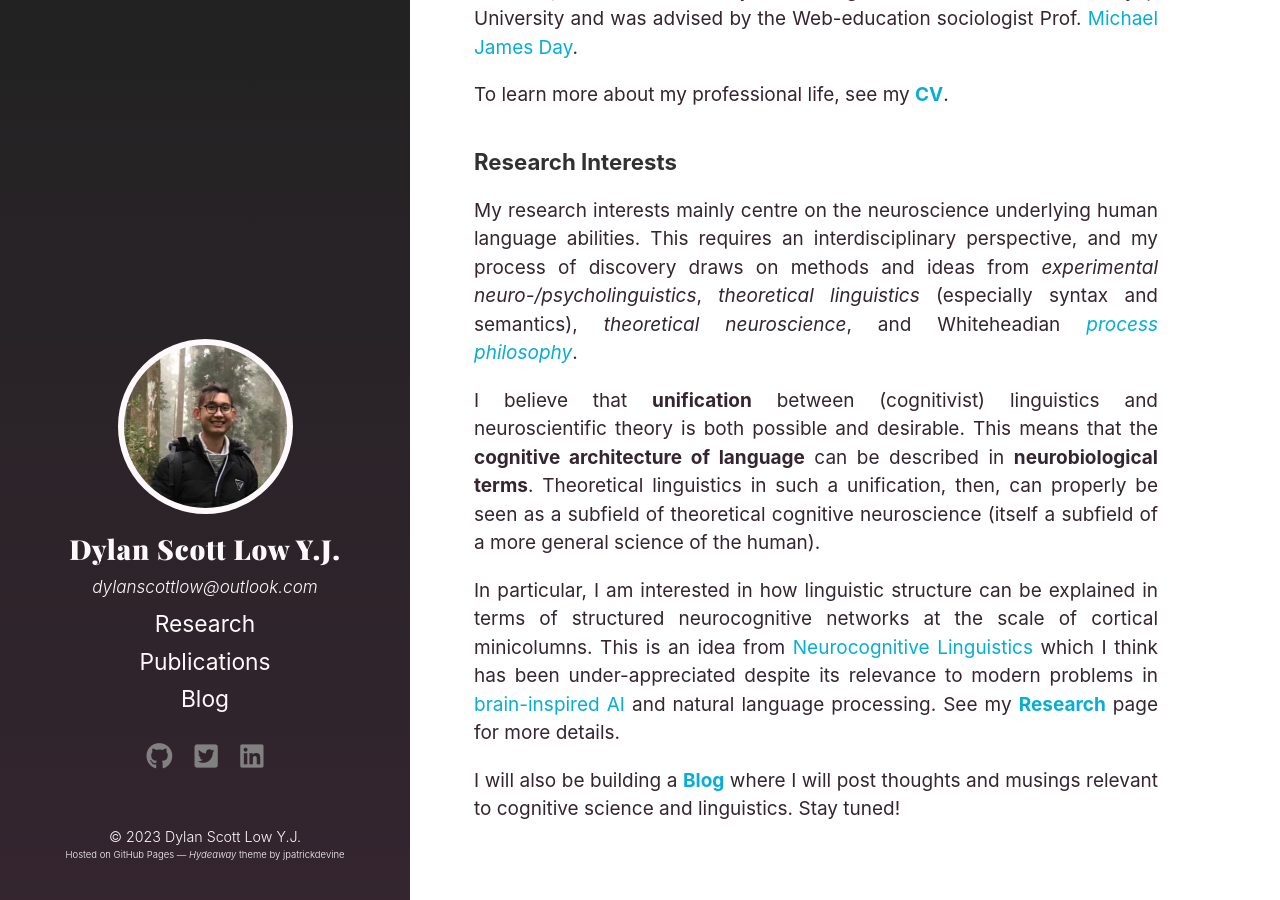
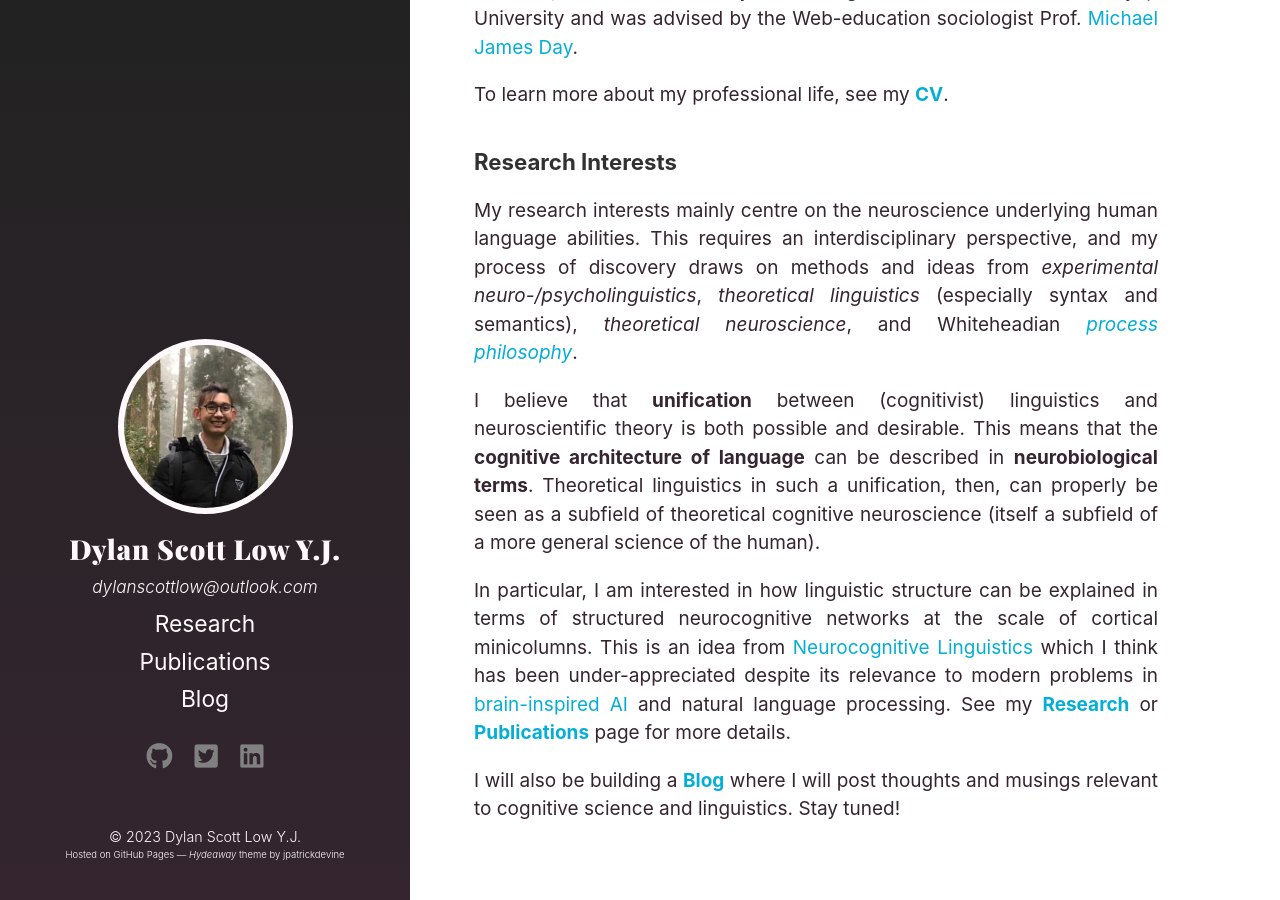
Before and after one commit to dylanscottlow/dylanscottlow.github.io, a Jekyll site: the page built from index.html, in a window 1280 px wide and 900 px high, scrolled down 541 px. Built offline with Jekyll 4.4.1, drawn with Linux system fonts in a browser that asks for light colours; a style sheet for code colours, icons or effects is not loaded.

Commit message:
Update index page content

```diff
--- a/index.html
+++ b/index.html
@@ -72,6 +72,8 @@ This is an idea from <a href="http://www.ruf.rice.edu/~lngbrain/main.htm" target
 which I think has been under-appreciated despite its relevance to modern problems in <a href="https://www.numenta.com/blog/2019/01/16/the-thousand-brains-theory-of-intelligence/" target="_blank" rel="noopener noreferrer">brain-inspired AI</a> and natural language processing.
 See my
 <a href="{{ site.baseurl }}/research/"><strong>Research</strong></a>
+or
+<a href="{{ site.baseurl }}/publications/"><strong>Publications</strong></a>
 page for more details.
 </p>
 <p>
```
